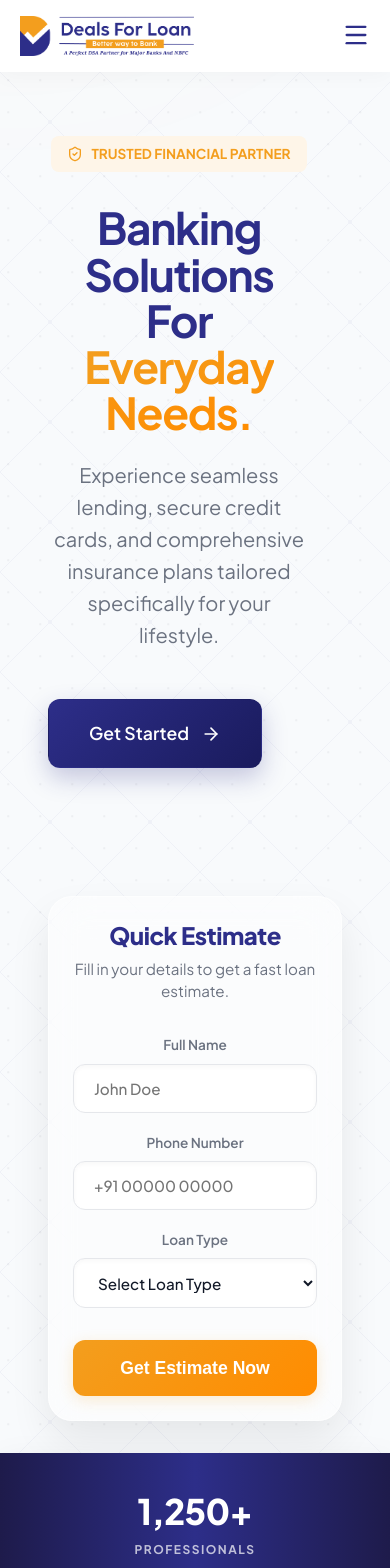
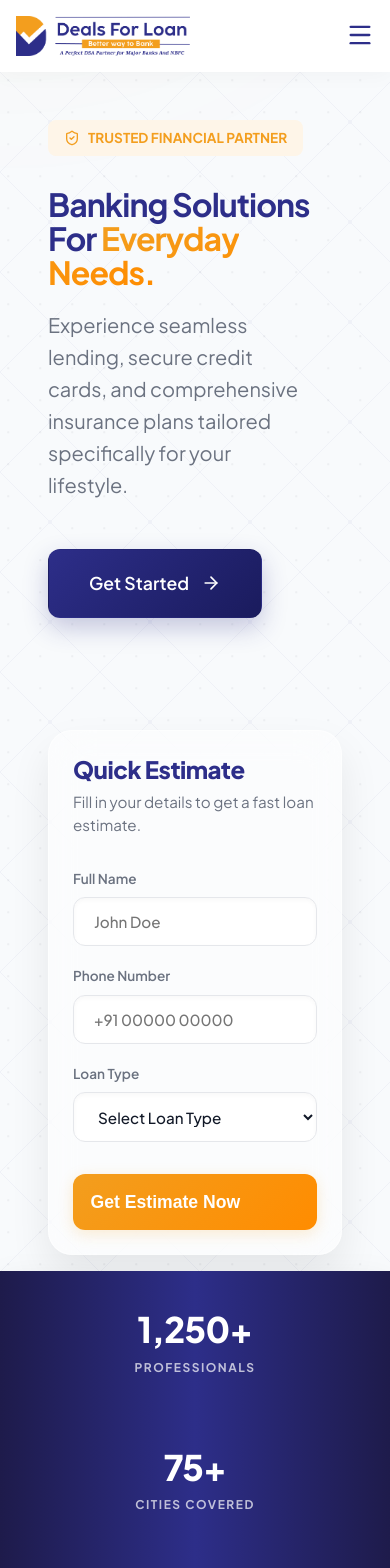
Before and after one commit to KiranSakthivelA/DealsForLoanPreview, a React (Vite) app: page / in a window 390 px wide. Shown: the top 1568 px of the page. Built offline with nearby package versions, Linux system fonts and the light colour scheme.

Commit message:
Final mobile responsiveness polish: left-aligned hero, 2x2 stats grid, better typography

```diff
--- a/src/components/Navbar.jsx
+++ b/src/components/Navbar.jsx
@@ -164,7 +164,7 @@ export default function Navbar() {
 
       <style>{`
         @media (max-width: 1024px) {
-          nav { padding: 1rem 1.25rem !important; }
+          nav { padding: 1rem !important; }
           .desktop-only { display: none !important; }
           .mobile-toggle { display: block !important; }
 
--- a/src/index.css
+++ b/src/index.css
@@ -717,36 +717,42 @@ p {
 }
 
 @media (max-width: 1100px) {
-  .hero-grid { grid-template-columns: 1fr; text-align: center; gap: 6rem; }
+  .hero-grid { grid-template-columns: 1fr; text-align: left; gap: 4rem; }
   .hero-grid div:first-child { padding-right: 0; }
-  .hero-grid p { margin: 0 auto 3rem; }
-  .hero-grid .btn { justify-content: center; }
+  .hero-grid p { margin: 0 0 3rem; }
+  .hero-grid .btn { justify-content: flex-start; }
 
   .facilitate-grid { grid-template-columns: repeat(2, 1fr); }
 }
 
 @media (max-width: 900px) {
-  .stats-flex { flex-wrap: wrap; gap: 2rem; }
-  .stats-flex > div:not(:last-child) { border: none !important; }
-  .stats-flex > div { width: 45%; }
+  .stats-flex {
+    display: grid;
+    grid-template-columns: repeat(2, 1fr);
+    gap: 2.5rem 1.5rem;
+  }
+  .stats-flex > div { text-align: left; border: none !important; }
 
   .tailored-grid { grid-template-columns: 1fr; max-width: 500px; margin: 0 auto; }
 }
 
 @media (max-width: 768px) {
   .hero-section {
-    padding: 4rem 0 2rem;
+    padding: 3rem 0 1rem;
     min-height: auto;
   }
 
   .hero-title {
-    font-size: 2.75rem !important;
-    line-height: 1.1;
+    font-size: 2rem !important;
+    line-height: 1.15;
+    text-align: left;
+    margin-bottom: 1.25rem !important;
   }
 
   .hero-form-container {
     padding: 1.5rem;
-    margin-top: 2rem;
+    margin-top: 3rem;
+    text-align: left;
   }
 
   .tailored-section {
```
